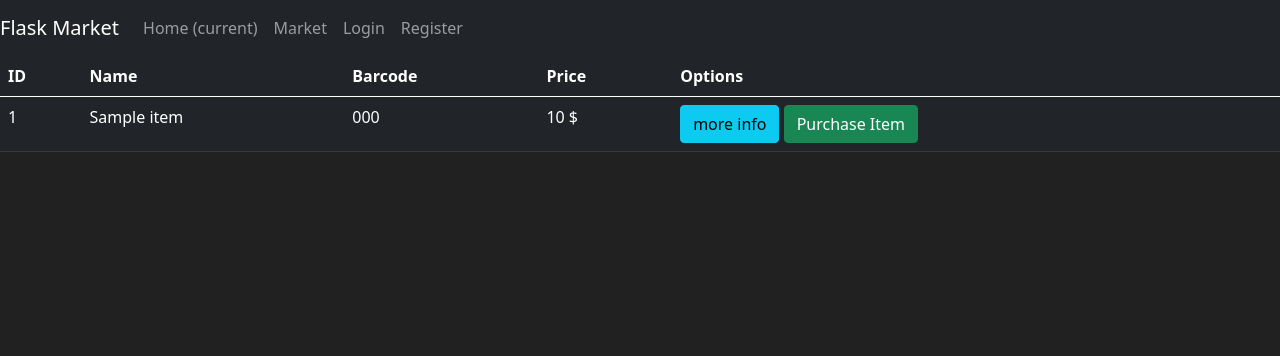
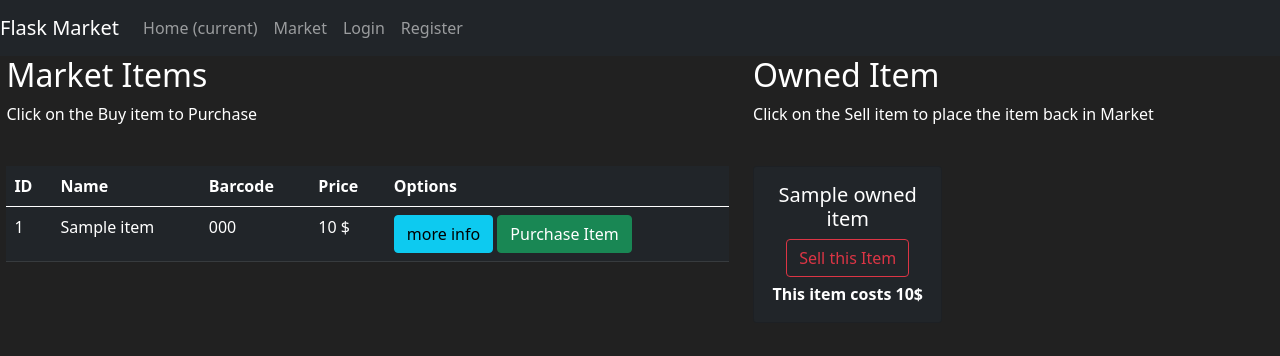
Before and after one commit to Muhammd-waleed/flask_app, a Flask app: template market/templates/market.html in a window 1280 px wide. Shown: the top 356 px of the page. Run offline with Flask 3, Linux system fonts and the light colour scheme; the template is opened without the code that fills it: most values are stand-ins (such as "Sample title", 1, 10 or a date in 2020); form fields are guessed from the names that the template uses; some libraries are stand-ins or nearby versions.

Commit message:
finsh app

```diff
--- a/market/templates/base.html
+++ b/market/templates/base.html
@@ -32,14 +32,32 @@
           <a class="nav-link" href="{{ url_for('market_page') }}">Market</a>
         </li>
       </ul>
+      {% if current_user.is_authenticated %}
       <ul class="navbar-nav">
         <li class="nav-item">
-          <a class="nav-link" href="#">Login</a>
+          <a class="nav-link" style="color: greenyellow;">Conis {{ current_user.budget_pretier}}</a>
+        </li>
+
+        <li class="nav-item">
+          <a class="nav-link">Welcome {{ current_user.username}}</a>
+        </li>
+        <li class="nav-item">
+          <a class="nav-link" href="{{ url_for('logout_page') }}">Logout</a>
+        </li>
+      </ul>
+
+      {% else %}
+      <ul class="navbar-nav">
+        <li class="nav-item">
+          <a class="nav-link" href="{{ url_for('login_page') }}">Login</a>
         </li>
         <li class="nav-item">
           <a class="nav-link" href="{{ url_for('register_page') }}">Register</a>
         </li>
       </ul>
+
+      {% endif %}
+
     </div>
   </nav>
 
@@ -75,6 +93,11 @@
     integrity="sha384-MrcW6ZMFYlzcLA8Nl+NtUVF0sA7MsXsP1UyJoMp4YLEuNSfAP+JcXn/tWtIaxVXM"
     crossorigin="anonymous"></script>
 
+  <!-- jQuery -->
+  <script src="https://code.jquery.com/jquery-3.6.0.min.js"></script>
+  <!-- Bootstrap JavaScript -->
+  <script src="https://stackpath.bootstrapcdn.com/bootstrap/4.5.2/js/bootstrap.min.js"></script>
+
 
 </body>
 <style>
--- /dev/null
+++ b/market/templates/include/item.modal.html
@@ -0,0 +1,60 @@
+<style>
+    .modal-content {
+        background-color: #212121;
+    }
+</style>
+
+
+<!-- Modal info -->
+<div class="modal fade" id="exampleModal-{{item.id}}" tabindex="-1" role="dialog" aria-labelledby="exampleModalLabel"
+    aria-hidden="true">
+    <div class="modal-dialog" role="document">
+        <div class="modal-content">
+            <div class="modal-header">
+                <h5 class="modal-title" id="exampleModalLabel">{{ item.name }}</h5>
+                <button type="button" class="close" data-dismiss="modal" aria-label="Close">
+                    <span aria-hidden="true">&times;</span>
+                </button>
+            </div>
+            <div class="modal-body">
+                {{ item.name }} description
+            </div>
+            <div class="modal-footer">
+                <button type="button" class="btn btn-secondary" data-dismiss="modal">Close</button>
+                <button type="button" class="btn btn-primary">Save changes</button>
+            </div>
+        </div>
+    </div>
+</div>
+
+<!-- Modal Purchase item -->
+{% if item %}
+<div class="modal fade" id="PurchaseItem-{{item.id}}" tabindex="-1" role="dialog" aria-labelledby="exampleModalLabel"
+    aria-hidden="true">
+    <div class="modal-dialog" role="document">
+        <div class="modal-content">
+            <div class="modal-header">
+                <h5 class="modal-title" id="exampleModalLabel">{{ item.name }}</h5>
+                <button type="button" class="close" data-dismiss="modal" aria-label="Close">
+                    <span aria-hidden="true">&times;</span>
+                </button>
+            </div>
+            <div class="modal-body">
+                <form action="" method="post">
+                    {{purchase_form.hidden_tag() }}
+                    <h4 class="text-center">
+                        Are you sure you want to buy {{item.name}} for {{item.price}}?
+                    </h4>
+                    <h6 class="text-center">Click on the Purchase Item to Buy</h6>
+                    <input id="purchased" name="purchased" type="hidden" value="{{ item.name }}">
+                    {{ purchase_form.submit(class='btn btn-outline-success btn-outline') }}
+                </form>
+            </div>
+            <div class="modal-footer">
+                <button type="button" class="btn btn-secondary" data-dismiss="modal">Close</button>
+                <button type="button" class="btn btn-primary">Save changes</button>
+            </div>
+        </div>
+    </div>
+</div>
+{% endif %}
--- /dev/null
+++ b/market/templates/include/sell_modal.html
@@ -0,0 +1,31 @@
+<!-- Modal Sell item -->
+{% if owned_item %}
+<div class="modal fade" id="SellItem-{{owned_item.id}}" tabindex="-1" role="dialog" aria-labelledby="exampleModalLabel"
+    aria-hidden="true">
+    <div class="modal-dialog" role="document">
+        <div class="modal-content">
+            <div class="modal-header">
+                <h5 class="modal-title" id="exampleModalLabel">{{ owned_item.name }}</h5>
+                <button type="button" class="close" data-dismiss="modal" aria-label="Close">
+                    <span aria-hidden="true">&times;</span>
+                </button>
+            </div>
+            <div class="modal-body">
+                <form action="" method="post">
+                    {{sell_form.hidden_tag() }}
+                    <h4 class="text-center">
+                        Are you sure you want to sell {{owned_item.name}} for {{owned_item.price}}?
+                    </h4>
+                    <h6 class="text-center">Click on the Sell Item to Sell</h6>
+                    <input id="sold" name="sold" type="hidden" value="{{ owned_item.name }}">
+                    {{ sell_form.submit(class='btn btn-outline-success btn-outline') }}
+                </form>
+            </div>
+            <div class="modal-footer">
+                <button type="button" class="btn btn-secondary" data-dismiss="modal">Close</button>
+                <button type="button" class="btn btn-primary">Save changes</button>
+            </div>
+        </div>
+    </div>
+</div>
+{% endif %}
--- a/market/templates/market.html
+++ b/market/templates/market.html
@@ -7,6 +7,11 @@ Market Page
 
 
 {% block content %}
+<div class="row" style="width: 100vw;">
+    <div class="col-7" style="margin-left: 0.4rem;">
+        <h2>Market Items</h2>
+        <p>Click on the Buy item to Purchase</p>
+        <br>
         <table class="table table-hover table-dark">
             <thead>
                 <tr>
@@ -21,19 +26,48 @@ Market Page
             <tbody>
                 <!-- Your rows inside the table HERE: -->
                 {% for item in items %}
+                {% include 'include/item.modal.html'  %}
                 <tr>
                     <td>{{ item.id }}</td>
                     <td>{{ item.name }}</td>
                     <td>{{ item.barcode }}</td>
                     <td>{{ item.price }} $</td>
                     <td>
-                    <button class="btn btn-info btn-outline">more info</button>
-                    <button class="btn btn-outline btn-success">Purchase Item</button>
+                        <button class="btn btn-info btn-outline" data-toggle="modal"
+                            data-target="#exampleModal-{{item.id}}">more info</button>
+                        <button class="btn btn-outline btn-success" data-toggle="modal"
+                            data-target="#PurchaseItem-{{item.id}}">Purchase Item</button>
                     </td>
                 </tr>
 
                 {% endfor %}
-
             </tbody>
         </table>
+    </div>
+    <div class="col-4">
+        <h2>Owned Item</h2>
+        <p>Click on the Sell item to place the item back in Market</p>
+        <br>
+        <div class="row">
+            {% for owned_item in owned_items %}
+            {% include 'include/sell_modal.html' %}
+            <div class="col-md-6">
+                <div style="margin-bottom: 5px" class="card text-center bg-dark">
+                    <div class="card-body">
+                        <h5 class="card-title">{{ owned_item.name }}</h5>
+                        <button type="button" class="btn btn-outline-danger" style="margin-bottom: 5px"
+                            data-toggle="modal" data-target="#SellItem-{{owned_item.id}}">
+                            Sell this Item
+                        </button>
+                        <p class="card-text"><strong>
+                                This item costs {{ owned_item.price }}$
+                            </strong></p>
+                    </div>
+                </div>
+            </div>
+            {% endfor %}
+
+        </div>
+    </div>
+</div>
 {% endblock %}
--- a/requirement.txt
+++ b/requirement.txt
@@ -3,4 +3,5 @@ flask_wtf
 wtforms
 pymysql
 email_validator
- flask_bcrypt
+flask_bcrypt
+flask_login
```
Also changed, not shown: market/__init__.py (+40 -0 lines), market/forms.py (+8 -0 lines), market/routes.py (+124 -13 lines), market/templates/home.html (+12 -3 lines). Lines whose indentation alone changed are shown as unchanged.
